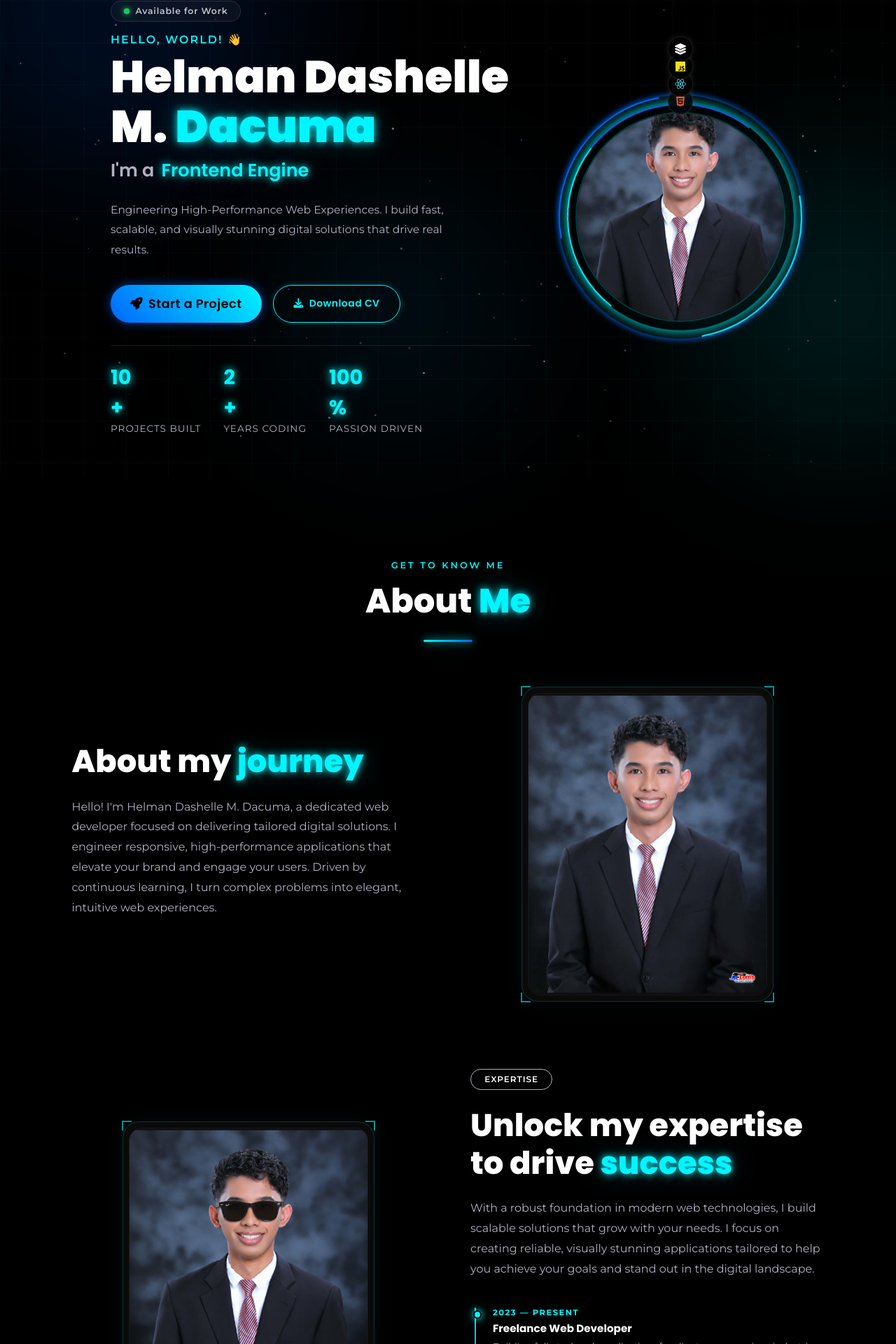
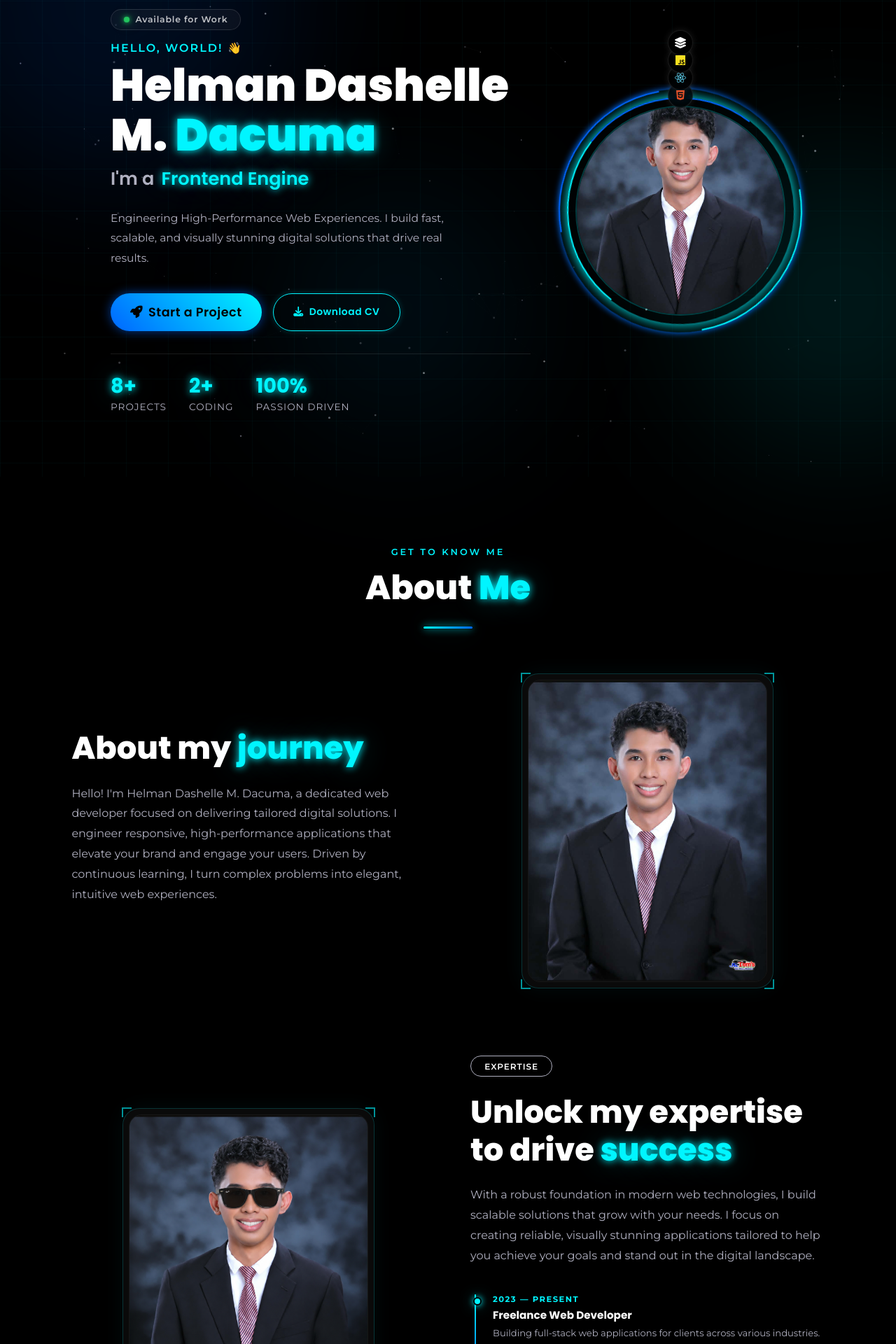
Before and after one commit to Dashersd/portfolio, a React (Vite) app: page / in a window 1280 px wide. Shown: the part 119-2039 px from the top of the page at 70% size. Built offline with nearby package versions, Linux system fonts and the light colour scheme; a web font is replaced by a local one.

Commit message:
Update stats layout fix contact form spacing and revert custom cursor

```diff
--- a/package.json
+++ b/package.json
@@ -10,8 +10,11 @@
     "preview": "vite preview"
   },
   "dependencies": {
+    "framer-motion": "^12.42.2",
+    "lucide-react": "^1.23.0",
     "react": "^19.2.7",
-    "react-dom": "^19.2.7"
+    "react-dom": "^19.2.7",
+    "react-parallax-tilt": "^1.7.333"
   },
   "devDependencies": {
     "@types/react": "^19.2.17",
--- a/src/components/About.jsx
+++ b/src/components/About.jsx
@@ -1,16 +1,17 @@
 import React from 'react';
+import Reveal from './ui/Reveal';
 
 const About = () => {
   return (
     <section id="about" className="section about">
-      <div className="section-header reveal">
+      <Reveal className="section-header">
         <p className="section-label">Get to know me</p>
         <h2 className="section-title">About <span className="glow-text">Me</span></h2>
         <div className="section-line"></div>
-      </div>
+      </Reveal>
 
       <div className="about-layout">
-        <div className="about-top reveal">
+        <Reveal delay={0.2} className="about-top">
           <div className="about-top-left">
             <h2 className="about-heading">About my <span className="glow-text">journey</span></h2>
             <p className="about-desc">Hello! I'm Helman Dashelle M. Dacuma, a dedicated web developer focused on delivering tailored digital solutions. I engineer responsive, high-performance applications that elevate your brand and engage your users. Driven by continuous learning, I turn complex problems into elegant, intuitive web experiences.</p>
@@ -24,9 +25,9 @@ const About = () => {
               </div>
             </div>
           </div>
-        </div>
+        </Reveal>
 
-        <div className="about-bottom reveal reveal-delay">
+        <Reveal delay={0.4} className="about-bottom">
           <div className="about-bottom-left">
             <div className="about-img-frame">
               <div className="tech-corner tl"></div><div className="tech-corner tr"></div><div className="tech-corner bl"></div><div className="tech-corner br"></div>
@@ -42,33 +43,33 @@ const About = () => {
             <p className="about-desc">With a robust foundation in modern web technologies, I build scalable solutions that grow with your needs. I focus on creating reliable, visually stunning applications tailored to help you achieve your goals and stand out in the digital landscape.</p>
 
             <div className="timeline">
-              <div className="tl-item reveal">
+              <Reveal delay={0.5} className="tl-item">
                 <div className="tl-dot"></div>
                 <div className="tl-content">
                   <span className="tl-date">2023 — Present</span>
                   <strong>Freelance Web Developer</strong>
                   <p>Building full-stack web applications for clients across various industries.</p>
                 </div>
-              </div>
-              <div className="tl-item reveal reveal-delay">
+              </Reveal>
+              <Reveal delay={0.6} className="tl-item">
                 <div className="tl-dot"></div>
                 <div className="tl-content">
                   <span className="tl-date">2022 — 2026</span>
                   <strong>BS in Information and Technology</strong>
                   <p>Saint Columban College — Major in Web & Mobile Development</p>
                 </div>
-              </div>
-              <div className="tl-item reveal reveal-delay">
+              </Reveal>
+              <Reveal delay={0.7} className="tl-item">
                 <div className="tl-dot"></div>
                 <div className="tl-content">
                   <span className="tl-date">2022</span>
                   <strong>Started Coding Journey</strong>
                   <p>First lines of HTML & CSS. Fell in love with building for the web.</p>
                 </div>
-              </div>
+              </Reveal>
             </div>
           </div>
-        </div>
+        </Reveal>
       </div>
     </section>
   );
--- a/src/components/Hero.jsx
+++ b/src/components/Hero.jsx
@@ -1,4 +1,6 @@
 import React, { useEffect, useRef } from 'react';
+import Reveal from './ui/Reveal';
+import { motion } from 'framer-motion';
 
 const Hero = () => {
   const typedTextRef = useRef(null);
@@ -72,45 +74,79 @@ const Hero = () => {
     return () => countElements.forEach(el => observer.unobserve(el));
   }, []);
 
+  // Framer Motion variants
+  const container = {
+    hidden: { opacity: 0 },
+    show: {
+      opacity: 1,
+      transition: {
+        staggerChildren: 0.1,
+        delayChildren: 0.2
+      }
+    }
+  };
+
+  const item = {
+    hidden: { opacity: 0, y: 20 },
+    show: { opacity: 1, y: 0, transition: { duration: 0.6, ease: "easeOut" } }
+  };
+
   return (
     <section id="home" className="hero" style={{ position: 'relative' }}>
-      <div className="hero-left reveal">
-        <div className="avail-badge">
+      <motion.div
+        className="hero-left"
+        variants={container}
+        initial="hidden"
+        whileInView="show"
+        viewport={{ once: true }}
+      >
+        <motion.div variants={item} className="avail-badge">
           <span className="avail-dot"></span>
           Available for Work
-        </div>
-        <p className="hero-greeting">Hello, World! 👋</p>
-        <h1 className="hero-name">Helman Dashelle M. <span className="glow-text">Dacuma</span></h1>
-        <div className="hero-title-row">
+        </motion.div>
+        <motion.p variants={item} className="hero-greeting">Hello, World! 👋</motion.p>
+        <motion.h1 variants={item} className="hero-name">Helman Dashelle M. <span className="glow-text">Dacuma</span></motion.h1>
+        <motion.div variants={item} className="hero-title-row">
           <span className="title-prefix">I'm a&nbsp;</span>
           <span className="typed-text" id="typedText" ref={typedTextRef}></span>
           <span className="typed-cursor">|</span>
-        </div>
-        <p className="hero-intro">
+        </motion.div>
+        <motion.p variants={item} className="hero-intro">
           Engineering High-Performance Web Experiences. I build fast, scalable, and visually stunning digital solutions that drive real results.
-        </p>
-        <div className="hero-cta desktop-cta">
+        </motion.p>
+        <motion.div variants={item} className="hero-cta desktop-cta">
           <a href="#projects" className="btn btn-primary ripple prominent-cta"><i className="fas fa-rocket"></i> Start a Project</a>
           <a href="/Resume.pdf" download="Helman_Dacuma_CV.pdf" className="btn btn-outline ripple"><i className="fas fa-download"></i> Download CV</a>
-        </div>
+        </motion.div>
 
-        <div className="hero-stats reveal reveal-delay">
+        <motion.div variants={item} className="hero-stats">
           <div className="stat-item">
-            <span className="stat-number count-up" data-target="10">0</span><span className="stat-number">+</span>
-            <span className="stat-text">Projects Built</span>
+            <div>
+              <span className="stat-number count-up" data-target="8">0</span><span className="stat-number">+</span>
+            </div>
+            <span className="stat-text">Projects</span>
           </div>
           <div className="stat-item">
-            <span className="stat-number count-up" data-target="2">0</span><span className="stat-number">+</span>
-            <span className="stat-text">Years Coding</span>
+            <div>
+              <span className="stat-number count-up" data-target="2">0</span><span className="stat-number">+</span>
+            </div>
+            <span className="stat-text">Coding</span>
           </div>
           <div className="stat-item">
-            <span className="stat-number count-up" data-target="100">0</span><span className="stat-number">%</span>
+            <div>
+              <span className="stat-number count-up" data-target="100">0</span><span className="stat-number">%</span>
+            </div>
             <span className="stat-text">Passion Driven</span>
           </div>
-        </div>
-      </div>
-      <div className="hero-right reveal reveal-delay">
-        <div className="profile-wrapper">
+        </motion.div>
+      </motion.div>
+
+      <Reveal delay={0.4} className="hero-right">
+        <motion.div
+          className="profile-wrapper"
+          whileHover={{ scale: 1.05 }}
+          transition={{ type: "spring", stiffness: 300, damping: 20 }}
+        >
           <div className="profile-ring"></div>
           <div className="profile-ring ring-2"></div>
           <div className="profile-glow"></div>
@@ -122,12 +158,13 @@ const Hero = () => {
           <div className="orbit orbit-2"><span className="orbit-icon" style={{ '--brand': '#61dafb' }}><i className="fab fa-react"></i></span></div>
           <div className="orbit orbit-3"><span className="orbit-icon" style={{ '--brand': '#f7df1e' }}><i className="fab fa-js"></i></span></div>
           <div className="orbit orbit-4"><span className="orbit-icon" style={{ '--brand': '#ffffff' }}><i className="fas fa-layer-group"></i></span></div>
-        </div>
-      </div>
-      <div className="hero-cta mobile-cta reveal reveal-delay">
+        </motion.div>
+      </Reveal>
+
+      <Reveal delay={0.6} className="hero-cta mobile-cta">
         <a href="#projects" className="btn btn-primary ripple prominent-cta"><i className="fas fa-rocket"></i> Start a Project</a>
         <a href="/Resume.pdf" download="Helman_Dacuma_CV.pdf" className="btn btn-outline ripple"><i className="fas fa-download"></i> Download CV</a>
-      </div>
+      </Reveal>
     </section>
   );
 };
--- /dev/null
+++ b/src/components/ui/Reveal.jsx
@@ -0,0 +1,18 @@
+import React from 'react';
+import { motion } from 'framer-motion';
+
+const Reveal = ({ children, className = '', delay = 0, yOffset = 50 }) => {
+  return (
+    <motion.div
+      className={className}
+      initial={{ opacity: 0, y: yOffset }}
+      whileInView={{ opacity: 1, y: 0 }}
+      viewport={{ once: true, margin: "-50px" }}
+      transition={{ duration: 0.6, ease: "easeOut", delay }}
+    >
+      {children}
+    </motion.div>
+  );
+};
+
+export default Reveal;
--- a/src/index.css
+++ b/src/index.css
@@ -726,9 +726,9 @@
 
     /* ── Contact ────────────────────────────────────────────── */
     .contact-grid { display: grid; grid-template-columns: 1fr 1fr; gap: 3rem; align-items: start; }
-    .contact-form-wrap { display: flex; flex-direction: column; gap: 1.2rem; }
-    .form-group { display: flex; flex-direction: column; gap: 0.4rem; }
-    .form-group label { font-size: 0.8rem; font-weight: 600; letter-spacing: 0.8px; color: var(--gray); text-transform: uppercase; }
+    .contact-form-wrap form { display: flex; flex-direction: column; gap: 1.2rem; }
+    .form-group { display: flex; flex-direction: column; gap: 0.5rem; }
+    .form-group label { font-size: 0.75rem; font-weight: 600; letter-spacing: 0.5px; color: var(--gray); text-transform: uppercase; margin-left: 2px; }
     .neon-input {
       background: rgba(255,255,255,0.04);
       border: 1px solid rgba(0,245,255,0.18);
@@ -1174,21 +1174,7 @@
   margin: 0;
 }
 
-/* ── Section Watermarks ───────────────────────────────────── */
-.section::before {
-  content: attr(data-watermark);
-  position: absolute;
-  top: 0; right: 5%;
-  font-family: var(--font-main);
-  font-size: clamp(5rem, 12vw, 10rem);
-  font-weight: 900;
-  color: rgba(255,255,255,0.02);
-  pointer-events: none;
-  user-select: none;
-  line-height: 1;
-  letter-spacing: -4px;
-  z-index: 0;
-}
+
 
 /* ── Enhanced Nav Active Pill ─────────────────────────────── */
 .nav-link.active {
@@ -1206,18 +1192,6 @@ body.cursor-magnetic .cursor-glow {
   background: radial-gradient(circle, rgba(0,245,255,0.2) 0%, transparent 70%);
 }
 
-/* ── Contact — Floating Label Inputs ─────────────────────── */
-.form-group {
-  position: relative;
-}
-.form-group label {
-  transition: all 0.25s ease;
-}
-.neon-input:focus + label,
-.neon-input:not(:placeholder-shown) + label {
-  transform: translateY(-1.5rem) scale(0.85);
-  color: var(--cyan);
-}
 
 /* Improved focus ring */
 .neon-input:focus {
```
Also changed, not shown: src/App.jsx (+0 -47 lines), src/components/Contact.jsx (+24 -20 lines), src/components/Projects.jsx (+22 -9 lines), src/components/Skills.jsx (+9 -8 lines), src/components/ui/CustomCursor.jsx (+20 -2 lines), 1 other file (tests, documents, lock files or other folders).
